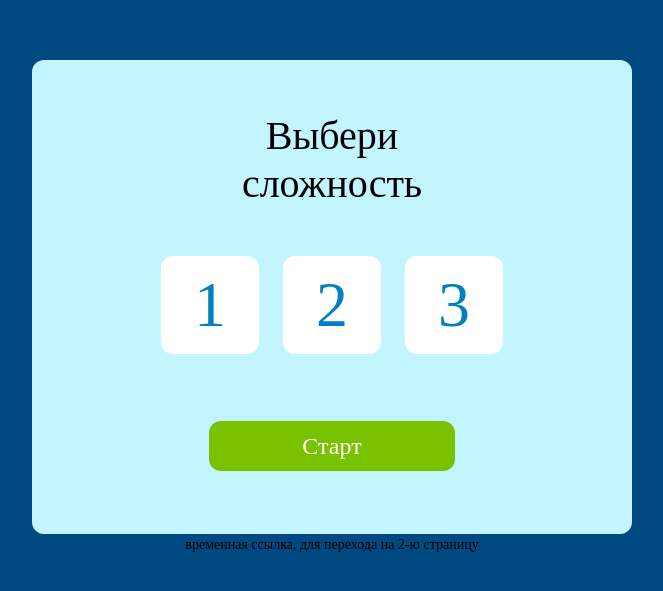
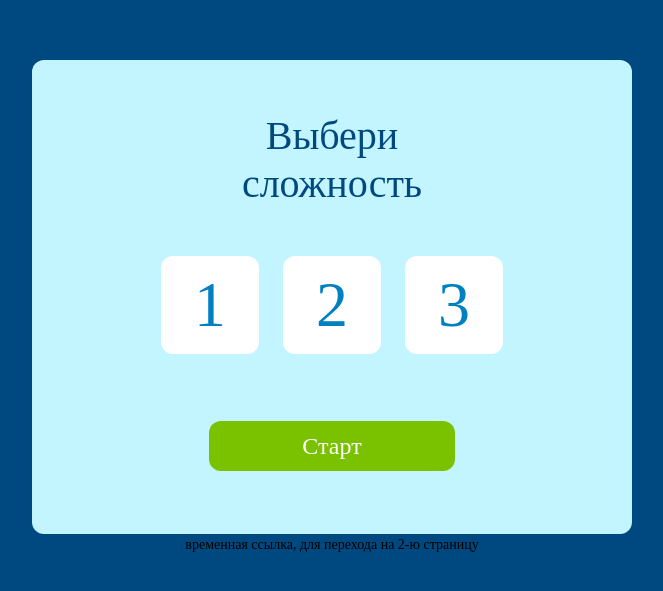
Before and after one commit to Aleksandrov-Georgy/Card-Game, a website: page index.html in a window 1280 px wide. Shown: the part 103-694 px from the top of the page, without its empty margins (308-971 px from the left). Drawn offline with Linux system fonts and the light colour scheme.

Commit message:
double 2

```diff
--- a/style.scss
+++ b/style.scss
@@ -36,8 +36,9 @@ a, a:visited {text-decoration: none;color: inherit;}
 ul li {list-style: none;}
 img {vertical-align: top;}
 
-h1, h2, h3, h4, h5, h6 {font-size: inherit; font-weight: 400;}
-
+body {
+    font-family: "StratosSkyeng";
+}
 
 .header {
     background-color: #004980;
@@ -59,6 +60,7 @@ h1, h2, h3, h4, h5, h6 {font-size: inherit; font-weight: 400;}
             line-height: 48px;
             text-align: center;
             margin-top: 52px;
+            color: #004980;
         }
     }
 
```
Also changed, not shown: style.css, 1 other file.
